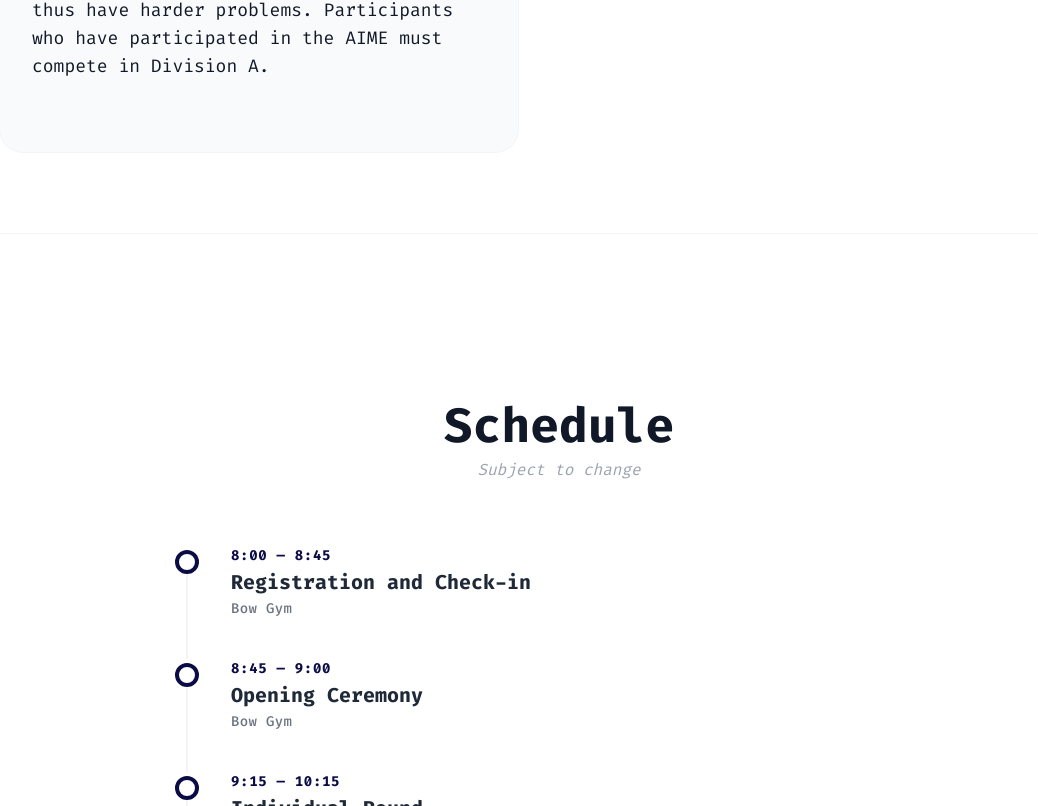
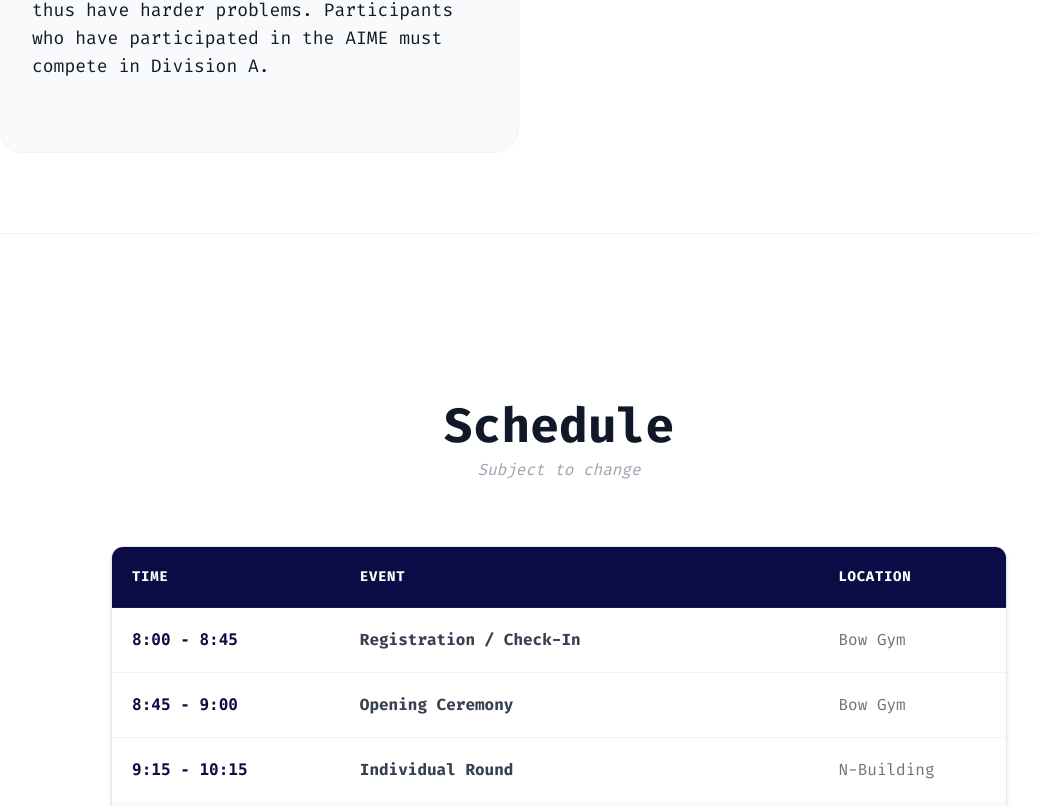
Before and after one commit to GunnMath/gmc-new-website, a Next.js app: page / in a window 1280 px wide. Shown: the part 1994-2800 px from the top of the page, without its empty margins (81-1119 px from the left). Built offline with nearby package versions, Linux system fonts and the light colour scheme.

Commit message:
Update schedule to table format and adjust dates

```diff
--- a/app/page.tsx
+++ b/app/page.tsx
@@ -14,26 +14,6 @@ const InfoBlock = (props: { header: string; children: string }) => {
     <div className="flex-1 min-w-[200px] p-6 rounded-2xl border border-gray-100 bg-white hover:border-[#0b0b45] transition-colors shadow-sm">
       <div className="text-xl font-bold text-gray-800 mb-1">{props.header}</div>
       <div className="text-gray-500 text-sm leading-tight">{props.children}</div>
-    </div>
-  );
-};
-
-const ScheduleItem = (props: { start: string, end: string, children: string, location?: string }) => {
-  return (
-    <div className="flex gap-8 pb-10 last:pb-0 relative">
-      <div className="absolute left-[11px] top-2 bottom-0 w-[2px] bg-gray-100" />
-      <div className="z-10 w-6 h-6 rounded-full bg-white border-4 border-[#0b0b45] mt-1 flex-shrink-0" />
-      <div className="flex-1">
-        <div className="text-sm font-bold text-[#0b0b45] mb-1 uppercase tracking-wider">
-          {props.start} — {props.end}
-        </div>
-        <div className="text-xl font-bold text-gray-800 leading-tight">{props.children}</div>
-        {props.location && (
-          <div className="text-gray-500 text-sm mt-1 font-medium tracking-wide">
-             {props.location}
-          </div>
-        )}
-      </div>
     </div>
   );
 };
@@ -130,7 +110,6 @@ export default function Home() {
       </div>
 
       {/* Parallax Hero Block in #0b0b45 */}
-      {/* Added 'min-h-screen' to ensure it fills the view while locked */}
       <div className="bg-[#0b0b45] pt-40 pb-20 px-10 md:px-20 relative overflow-hidden flex flex-col justify-center min-h-[80vh]">
         <div className="max-w-7xl mx-auto flex items-center justify-between relative z-10 w-full">
 
@@ -145,17 +124,16 @@ export default function Home() {
             {/* TYPING TITLE */}
             <h1 className="text-5xl md:text-7xl font-bold text-white mb-8 tracking-tight leading-[1.1] font-mono h-[160px] md:h-[180px]">
               {displayedText}
-              {/* CURSOR IS NOW WHITE (text-white) */}
               <span className={`${showCursor ? 'opacity-100' : 'opacity-0'} text-white`}>_</span>
             </h1>
 
             <div className={`transition-opacity duration-1000 ${isTyping ? 'opacity-0' : 'opacity-100'}`}>
                 <div className="flex flex-wrap gap-4 items-center text-white">
                 <div className="bg-white/10 px-6 py-3 rounded-full border border-white/20 font-bold text-sm md:text-base backdrop-blur-sm">
-                    March 7th, 2026
+                    Sunday, March 29th, 2026
                 </div>
                 <div className="bg-white/10 px-6 py-3 rounded-full border border-white/20 font-bold text-sm md:text-base backdrop-blur-sm">
-                    8:30 AM - 4:30 PM
+                    8:00 AM - 6:00 PM
                 </div>
                 <div className="bg-white/10 px-6 py-3 rounded-full border border-white/20 font-bold text-sm md:text-base backdrop-blur-sm">
                     Gunn High School
@@ -239,20 +217,76 @@ export default function Home() {
 
         {/* Schedule */}
         <div className="py-32 border-t border-gray-100">
-          <div className="max-w-3xl mx-auto">
+          <div className="max-w-4xl mx-auto">
             <div className="text-center mb-16">
               <Heading1>Schedule</Heading1>
               <div className="italic text-gray-400 mt-2">Subject to change</div>
             </div>
-            <ScheduleItem start="8:00" end="8:45" location="Bow Gym">Registration and Check-in</ScheduleItem>
-            <ScheduleItem start="8:45" end="9:00" location="Bow Gym">Opening Ceremony</ScheduleItem>
-            <ScheduleItem start="9:15" end="10:15" location="N-building">Individual Round</ScheduleItem>
-            <ScheduleItem start="10:25" end="11:25" location="N-building">Team Round</ScheduleItem>
-            <ScheduleItem start="11:30" end="12:15" location="Bow Gym">Lunch</ScheduleItem>
-            <ScheduleItem start="12:30" end="14:00" location="Bow Gym">Guts Round</ScheduleItem>
-            <ScheduleItem start="14:15" end="15:30" location="N-building">Activities / Tiebreaks</ScheduleItem>
-            <ScheduleItem start="15:45" end="16:15" location="Bow Gym">Guest Speaker Talk</ScheduleItem>
-            <ScheduleItem start="16:15" end="16:45" location="Bow Gym">Awards Ceremony</ScheduleItem>
+
+            {/* Table Format */}
+            <div className="overflow-hidden rounded-xl border border-gray-200 shadow-md">
+                <table className="w-full text-left border-collapse bg-white">
+                    <thead className="bg-[#0b0b45] text-white uppercase tracking-wider text-sm">
+                        <tr>
+                            <th className="p-5 font-bold border-b border-[#1a1a5e]">Time</th>
+                            <th className="p-5 font-bold border-b border-[#1a1a5e]">Event</th>
+                            <th className="p-5 font-bold border-b border-[#1a1a5e]">Location</th>
+                        </tr>
+                    </thead>
+                    <tbody className="divide-y divide-gray-100 text-gray-700">
+                        <tr className="hover:bg-gray-50 transition-colors">
+                            <td className="p-5 font-mono text-[#0b0b45] font-bold">8:00 - 8:45</td>
+                            <td className="p-5 font-bold">Registration / Check-In</td>
+                            <td className="p-5 text-gray-500">Bow Gym</td>
+                        </tr>
+                        <tr className="hover:bg-gray-50 transition-colors">
+                            <td className="p-5 font-mono text-[#0b0b45] font-bold">8:45 - 9:00</td>
+                            <td className="p-5 font-bold">Opening Ceremony</td>
+                            <td className="p-5 text-gray-500">Bow Gym</td>
+                        </tr>
+                        <tr className="hover:bg-gray-50 transition-colors">
+                            <td className="p-5 font-mono text-[#0b0b45] font-bold">9:15 - 10:15</td>
+                            <td className="p-5 font-bold">Individual Round</td>
+                            <td className="p-5 text-gray-500">N-Building</td>
+                        </tr>
+                        <tr className="hover:bg-gray-50 transition-colors bg-blue-50/50">
+                            <td className="p-5 font-mono text-[#0b0b45] font-bold">9:15 - 10:00</td>
+                            <td className="p-5 font-bold text-blue-800">Guest Speaker for Parents</td>
+                            <td className="p-5 text-gray-500">Bow Gym</td>
+                        </tr>
+                        <tr className="hover:bg-gray-50 transition-colors">
+                            <td className="p-5 font-mono text-[#0b0b45] font-bold">10:25 - 11:25</td>
+                            <td className="p-5 font-bold">Team Round</td>
+                            <td className="p-5 text-gray-500">N-Building</td>
+                        </tr>
+                        <tr className="hover:bg-gray-50 transition-colors">
+                            <td className="p-5 font-mono text-[#0b0b45] font-bold">11:30 - 12:15</td>
+                            <td className="p-5 font-bold">Lunch</td>
+                            <td className="p-5 text-gray-500">Bow Gym</td>
+                        </tr>
+                        <tr className="hover:bg-gray-50 transition-colors">
+                            <td className="p-5 font-mono text-[#0b0b45] font-bold">12:30 - 14:00</td>
+                            <td className="p-5 font-bold">Guts Round</td>
+                            <td className="p-5 text-gray-500">Bow Gym</td>
+                        </tr>
+                        <tr className="hover:bg-gray-50 transition-colors">
+                            <td className="p-5 font-mono text-[#0b0b45] font-bold">14:15 - 15:30</td>
+                            <td className="p-5 font-bold">Activities / Tiebreakers Block 1</td>
+                            <td className="p-5 text-gray-500">N-Building</td>
+                        </tr>
+                        <tr className="hover:bg-gray-50 transition-colors">
+                            <td className="p-5 font-mono text-[#0b0b45] font-bold">15:45 - 17:30</td>
+                            <td className="p-5 font-bold">Activities Block 2</td>
+                            <td className="p-5 text-gray-500">Bow Gym</td>
+                        </tr>
+                        <tr className="hover:bg-gray-50 transition-colors">
+                            <td className="p-5 font-mono text-[#0b0b45] font-bold">17:30 - 18:00</td>
+                            <td className="p-5 font-bold">Awards Ceremony</td>
+                            <td className="p-5 text-gray-500">Bow Gym</td>
+                        </tr>
+                    </tbody>
+                </table>
+            </div>
           </div>
         </div>
 
```
